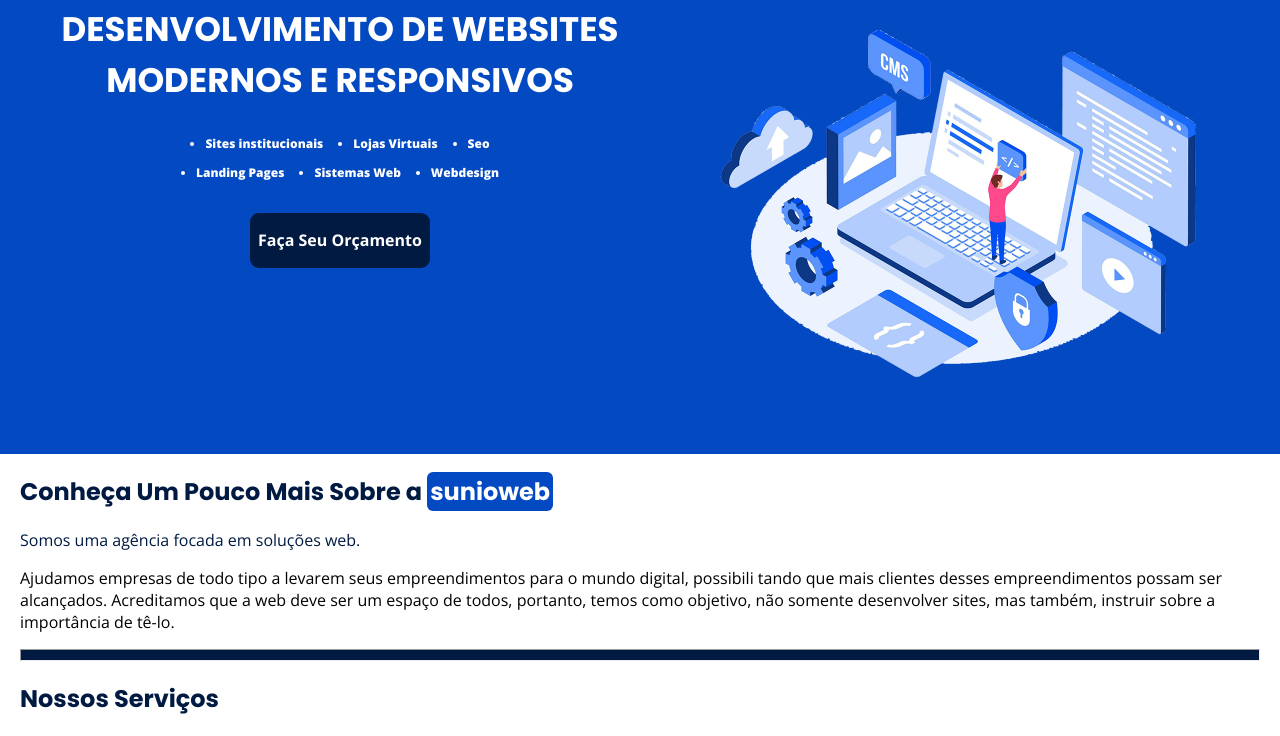
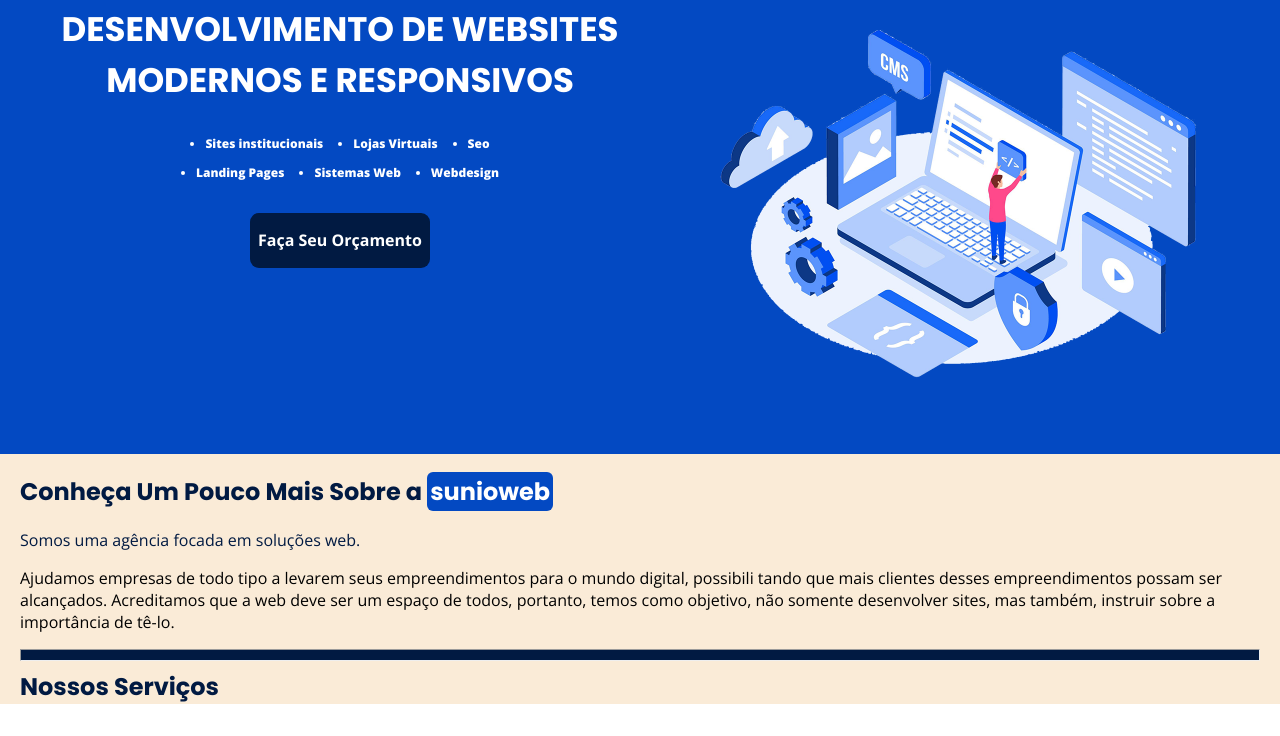
Before and after one commit to Adriel21/sunioweb, a plain HTML site: page index.html in a window 1280 px wide. Shown: the part 98-834 px from the top of the page. Drawn offline with nearby package versions, Linux system fonts and the light colour scheme; files whose address does not match are found by name.

Commit message:
Att espaçamentos

```diff
--- a/css/estilo.css
+++ b/css/estilo.css
@@ -197,13 +197,17 @@ padding-bottom: 50px;
 /* Main */
 
 main{
+    background-color: antiquewhite;
     padding-left: 20px;
     padding-right: 20px;
+    margin-top: 0;
+    padding-top: 20px;
 }
 
 h2{
     font-family: 'Poppins';
     color: #011A42;
+    margin-top: 0;
 }
 
 .sunioweb{
```
